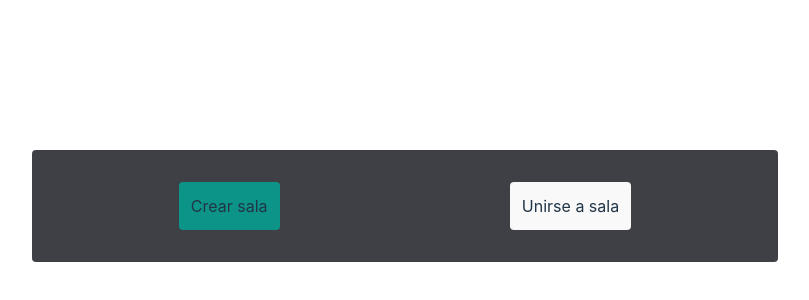
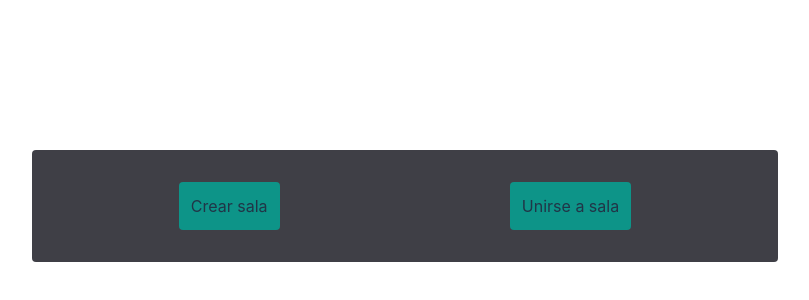
Before and after one commit to achaval-tomas/ingsoft-proyecto, a React (Vite) app: page / in a window 1280 px wide. Shown: the part 194-494 px from the top of the page, without its empty margins (235-1044 px from the left). Built offline with nearby package versions, Linux system fonts and the light colour scheme.

Commit message:
SCRUM-4 change "Unirse a sala" colour

```diff
--- a/src/containers/App/components/MainPageLayout.tsx
+++ b/src/containers/App/components/MainPageLayout.tsx
@@ -30,7 +30,7 @@ function MainPageLayout({
                 <Button
                     type="button"
                     onClick={() => {}}
-                    className="p-3 rounded bg-surface-800 hover:bg-surface-600"
+                    className="p-3 rounded bg-primary-600 hover:bg-primary-500"
                 >
                     <p>Unirse a sala</p>
                 </Button>
```
